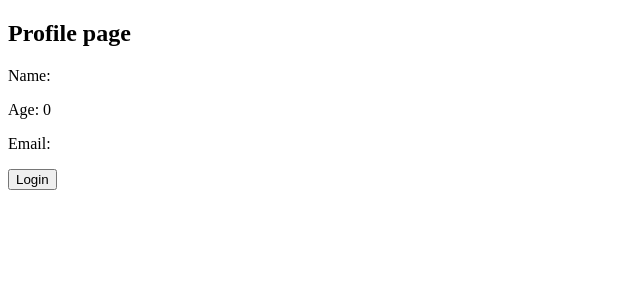
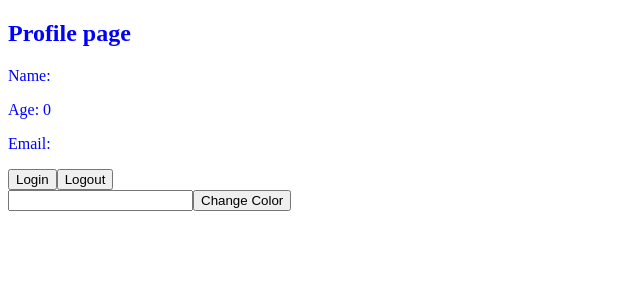
Before and after one commit to informatropico/Frontend-Gym, a React app in the folder ReactWithWebpack/: page / in a window 1280 px wide. Shown: the top 300 px of the page, without its empty margins (0-640 px from the left). Built offline with nearby package versions, Linux system fonts and the light colour scheme.

Commit message:
tutorial completato

```diff
--- a/ReactWithWebpack/src/App.jsx
+++ b/ReactWithWebpack/src/App.jsx
@@ -1,12 +1,14 @@
 import React from "react";
 import Profile from "./components/Profile";
 import Login from "./components/Login";
+import ChangeColor from "./components/ChangeColor";
 
 function App() {
     return (
         <div>
             <Profile />
             <Login />
+            <ChangeColor />
         </div>
     );
 }
--- /dev/null
+++ b/ReactWithWebpack/src/components/ChangeColor.jsx
@@ -0,0 +1,17 @@
+import React, { useState } from "react";
+import { useDispatch } from "react-redux";
+import { changeColor} from "../features/theme";
+
+function ChangeColor() {
+    const [color, setColor] = useState("");
+    const dispatch = useDispatch();
+
+    return (
+        <div>
+            <input type="text" onChange={(event) => {setColor(event.target.value)}}/>
+            <button onClick={() => {dispatch(changeColor(color))}}>Change Color</button>
+        </div>
+     );
+}
+
+export default ChangeColor;
--- a/ReactWithWebpack/src/components/Login.jsx
+++ b/ReactWithWebpack/src/components/Login.jsx
@@ -1,12 +1,14 @@
 import React from "react";
 import { useDispatch } from "react-redux";
-import { login } from "../features/user";
+import { login, logout } from "../features/user";
 
 function Login() {
-    const dispatch = useDispatch()
+    const dispatch = useDispatch();
+
     return (
         <div>
-            <button onClick={() => {dispatch(login({name: "Mattia", age: 32, email: "mail@mail.com"}))}}>Login</button>
+            <button onClick={() => { dispatch(login({ name: "Mattia", age: 32, email: "mail@mail.com" })) }}>Login</button>
+            <button onClick={() => { dispatch(logout()) }}>Logout</button>
         </div>
     );
 }
--- a/ReactWithWebpack/src/components/Profile.jsx
+++ b/ReactWithWebpack/src/components/Profile.jsx
@@ -2,9 +2,11 @@ import React from "react";
 import { useSelector } from "react-redux";
 
 function Profile() {
-    const user = useSelector((state) => state.user.value)
+    const user = useSelector((state) => state.user.value);
+    const themeColor = useSelector((state) => state.theme.value);
+
     return (
-        <div>
+        <div style={{color:themeColor}}>
             <h1>Profile page</h1>
             <p>
                 Name: {user.name}
--- /dev/null
+++ b/ReactWithWebpack/src/features/theme.js
@@ -0,0 +1,17 @@
+import { createSlice } from "@reduxjs/toolkit";
+
+const initialStateValue = "blue";
+
+export const themeSlice = createSlice({
+    name: "theme",
+    initialState: { value: initialStateValue },
+    reducers: {
+        changeColor: (state, action) => {
+            state.value = action.payload;
+        },
+    }
+});
+
+export const { changeColor } = themeSlice.actions;
+
+export default themeSlice.reducer;
--- a/ReactWithWebpack/src/features/user.js
+++ b/ReactWithWebpack/src/features/user.js
@@ -1,15 +1,21 @@
 import { createSlice } from "@reduxjs/toolkit";
+
+const initialStateValue = { name: "", age: 0, email: "" };
 
 export const userSlice = createSlice({
     name: "user",
-    initialState: { value: { name: "", age: 0, email: "" } },
+    initialState: { value: initialStateValue },
     reducers: {
         login: (state, action) => {
             state.value = action.payload;
         },
+
+        logout: (state) => {
+            state.value = initialStateValue;
+        }
     }
 });
 
-export const { login } = userSlice.actions;
+export const { login, logout } = userSlice.actions;
 
 export default userSlice.reducer;
--- a/ReactWithWebpack/src/index.js
+++ b/ReactWithWebpack/src/index.js
@@ -4,11 +4,13 @@ import { StrictMode } from 'react';
 import { configureStore } from '@reduxjs/toolkit';
 import { Provider } from 'react-redux';
 import userReducer from './features/user';
+import themeReducer from './features/theme';
 
 // STORE --> Global state
 const store = configureStore({
     reducer: {
         user: userReducer,
+        theme: themeReducer
     },
 })
 
```
